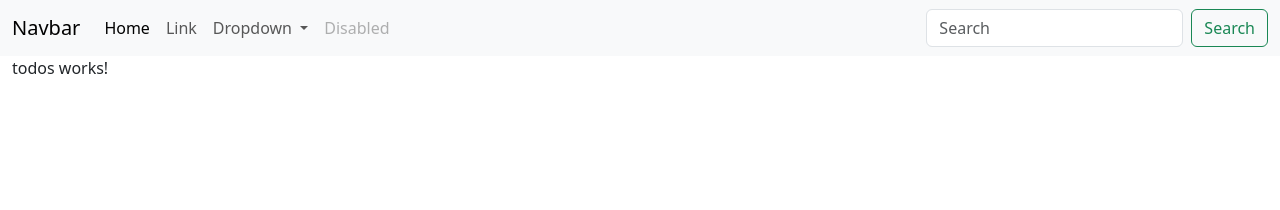
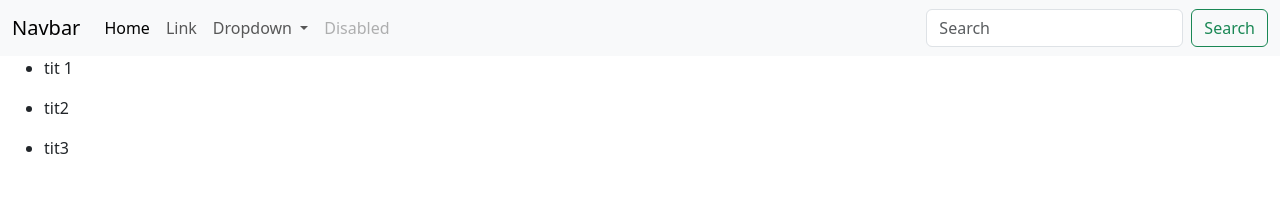
Before and after one commit to namanchandak/AnngularToDoList, an Angular app: page / in a window 1280 px wide. Shown: the top 210 px of the page. Built offline with nearby package versions, Linux system fonts and the light colour scheme.

Commit message:
creating components

```diff
--- a/src/app/MyComopnents/todos/todos.component.html
+++ b/src/app/MyComopnents/todos/todos.component.html
@@ -1 +1,3 @@
-<p>todos works!</p>
+<ul *ngFor="let todo of todos">
+    <li>{{todo.title}}</li>
+</ul>
--- a/src/app/MyComopnents/todos/todos.component.ts
+++ b/src/app/MyComopnents/todos/todos.component.ts
@@ -1,12 +1,38 @@
 import { Component } from '@angular/core';
+import { Todo } from "../../Todo";
+import {NgFor, NgForOf} from "@angular/common";
+
 
 @Component({
   selector: 'app-todos',
   standalone: true,
-  imports: [],
+  imports: [NgFor],
   templateUrl: './todos.component.html',
   styleUrl: './todos.component.css'
 })
 export class TodosComponent {
-
+  todos:Todo[];
+  constructor()
+  {
+    this.todos = [
+      {
+        sno:2,
+        title:"tit 1",
+        desc:" info",
+        active:true
+      },
+      {
+        sno:2,
+        title:"tit2",
+        desc:" info",
+        active:true
+      },
+      {
+        sno:3,
+        title:"tit3",
+        desc:" info",
+        active:true
+      },
+    ]
+  }
 }
--- /dev/null
+++ b/src/app/Todo.ts
@@ -0,0 +1,6 @@
+export class Todo {
+    sno: number
+    title: string
+    desc: string
+    active: boolean
+}
--- a/src/app/app.component.ts
+++ b/src/app/app.component.ts
@@ -2,6 +2,7 @@ import { Component } from '@angular/core';
 import { CommonModule } from '@angular/common';
 import { RouterOutlet } from '@angular/router';
 import { TodosComponent } from './MyComopnents/todos/todos.component';
+
 
 @Component({
   selector: 'app-root',
```
